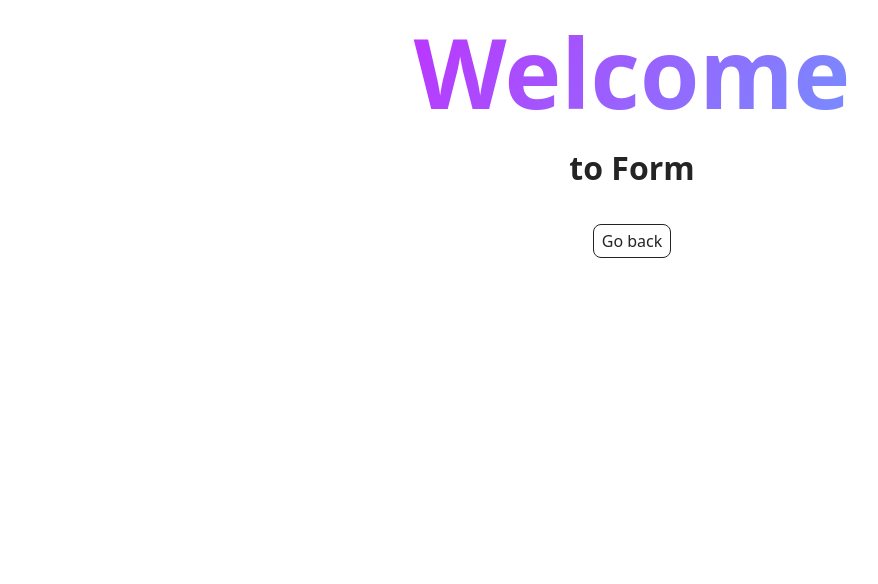
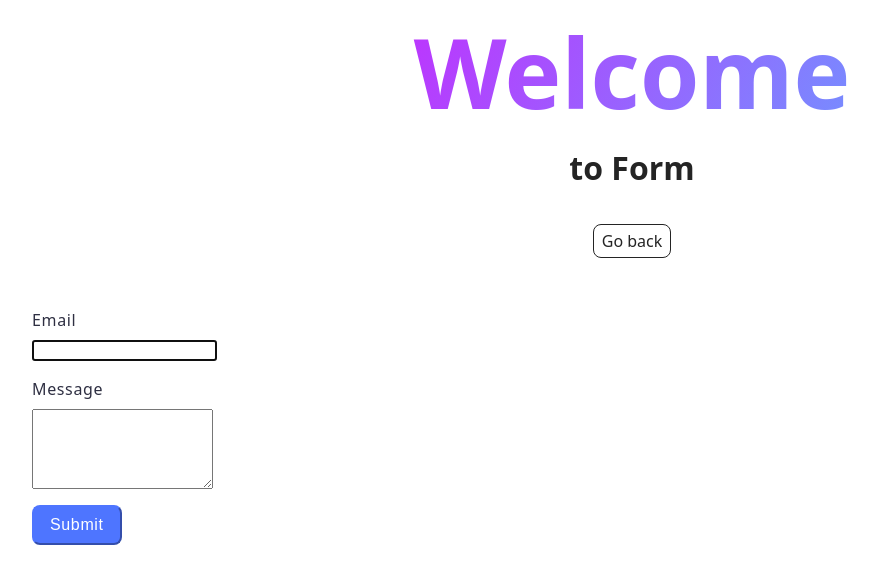
Before and after one commit to Andrusway/goit-js-hw-09, a website built with Vite: page src/2-form.html in a window 1280 px wide. Shown: the whole page, without its empty margins (8-886 px from the left). Built offline with nearby package versions, Linux system fonts and the light colour scheme.

Commit message:
done form

```diff
--- a/package.json
+++ b/package.json
@@ -6,9 +6,11 @@
   "scripts": {
     "dev": "vite",
     "build": "vite build --base=/goit-js-hw-09/",
-    "preview": "vite preview"
+    "preview": "vite preview",
+    "deploy": "gh-pages -d dist"
   },
   "devDependencies": {
+    "gh-pages": "^6.3.0",
     "glob": "^11.0.0",
     "postcss": "^8.4.41",
     "postcss-sort-media-queries": "^5.2.0",
--- a/src/2-form.html
+++ b/src/2-form.html
@@ -15,6 +15,18 @@
           <span class="main-title-gradient">Welcome</span> to Form
         </h1>
         <a class="back-link" href="./index.html">Go back</a>
+
+        <form class="feedback-form" autocomplete="off">
+  <label class="input">
+    Email
+    <input  type="email" name="email" autofocus />
+  </label>
+  <label class="textarea">
+    Message
+    <textarea  name="message" rows="8"></textarea>
+  </label>
+  <button class="btn" type="submit">Submit</button>
+</form>
       </div>
     </main>
 
--- a/src/css/form.css
+++ b/src/css/form.css
@@ -0,0 +1,55 @@
+.feedback-form{
+display: flex;
+align-items: flex-start;
+justify-content: center;
+flex-direction: column;
+gap: 16px;
+margin-top: 50px;
+}
+
+.input {
+    display: flex;
+    flex-direction: column;
+    align-items: flex-start;
+    justify-content: center;
+    gap: 8px;
+    font-weight: 400;
+font-size: 16px;
+line-height: 1.5;
+letter-spacing: 0.04em;
+color: #2e2f42;
+max-width: 360px;
+}
+
+.textarea {
+    display: flex;
+    flex-direction: column;
+    align-items: flex-start;
+    justify-content: center;
+    gap: 8px;
+    font-weight: 400;
+font-size: 16px;
+line-height: 1.5;
+letter-spacing: 0.04em;
+color: #2e2f42;
+max-width: 360px;
+max-height: 112px;
+}
+
+.btn {
+    font-weight: 500;
+font-size: 16px;
+line-height: 1.5;
+letter-spacing: 0.04em;
+color: #fff;
+display: flex;
+align-items: center;
+justify-content: center;
+flex-direction: row;
+background-color: #4e75ff;
+border-color:#4e75ff ;
+border-radius: 8px;
+padding: 8px 16px;
+max-width: 95px;
+max-height: 40px;
+}
--- a/src/js/2-form.js
+++ b/src/js/2-form.js
@@ -0,0 +1,35 @@
+const form = document.querySelector(".feedback-form")
+
+let formData = {
+    email: "",
+    message: ""
+}
+
+const STORAGE_KEY = "feedback-form-state"
+
+const saveData = localStorage.getItem(STORAGE_KEY)
+if(saveData){
+    formData.JSON.parse(saveData)
+    form.elements.email.value = formData.email || ""
+    form.elements.message.value = formData.message || ""
+}
+
+form.addEventListener("input" , (e) => {
+    formData[e.target.name] = e.target.value.trim()
+    localStorage.setItem(STORAGE_KEY, JSON.stringify(formData))
+})
+
+form.addEventListener("submit", (e) => {
+    e.preventDefault()
+
+    if(!formData.email || !formData.message){
+        alert("Fill please all fields")
+        return
+    }
+    console.log("Submitted data:", formData);
+
+
+    formData = {email: '', message: ''}
+    localStorage.removeItem(STORAGE_KEY)
+    form.reset()
+})
--- a/vite.config.js
+++ b/vite.config.js
@@ -6,6 +6,7 @@ import SortCss from 'postcss-sort-media-queries';
 
 export default defineConfig(({ command }) => {
   return {
+     base: "/goit-js-hw-09/",
     define: {
       [command === 'serve' ? 'global' : '_global']: {},
     },
```
Also changed, not shown: 1 other file.
